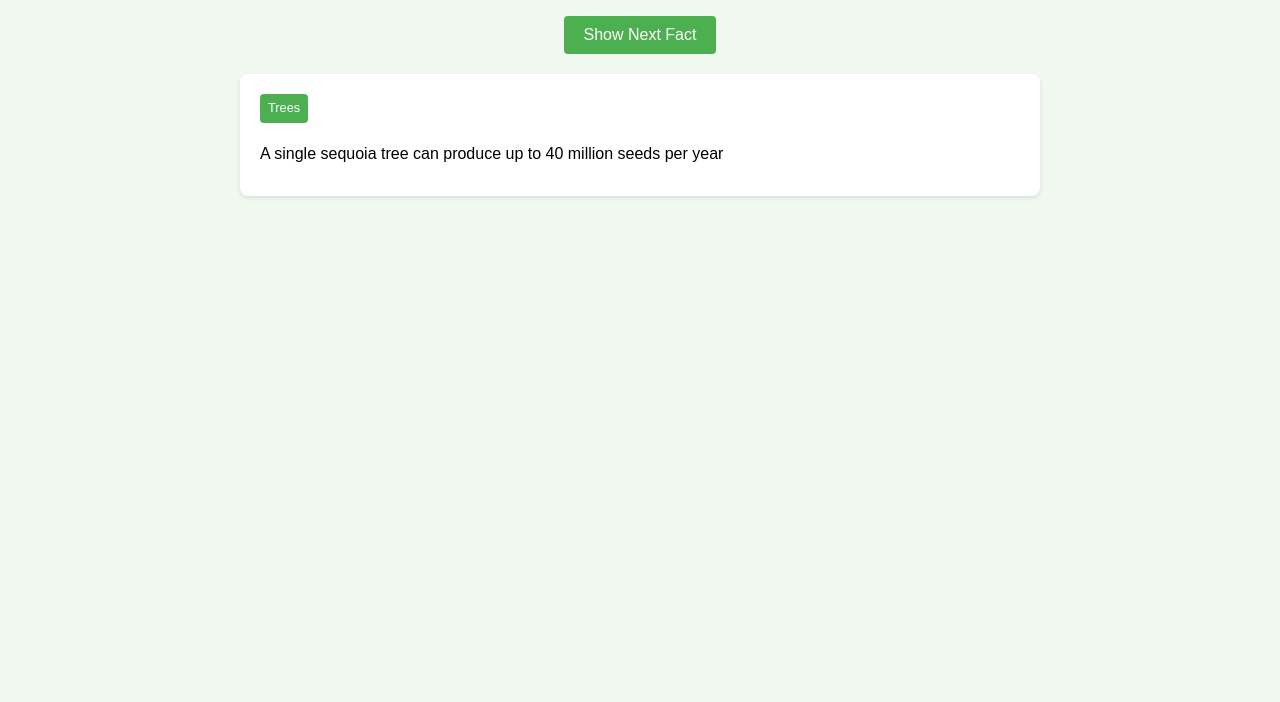
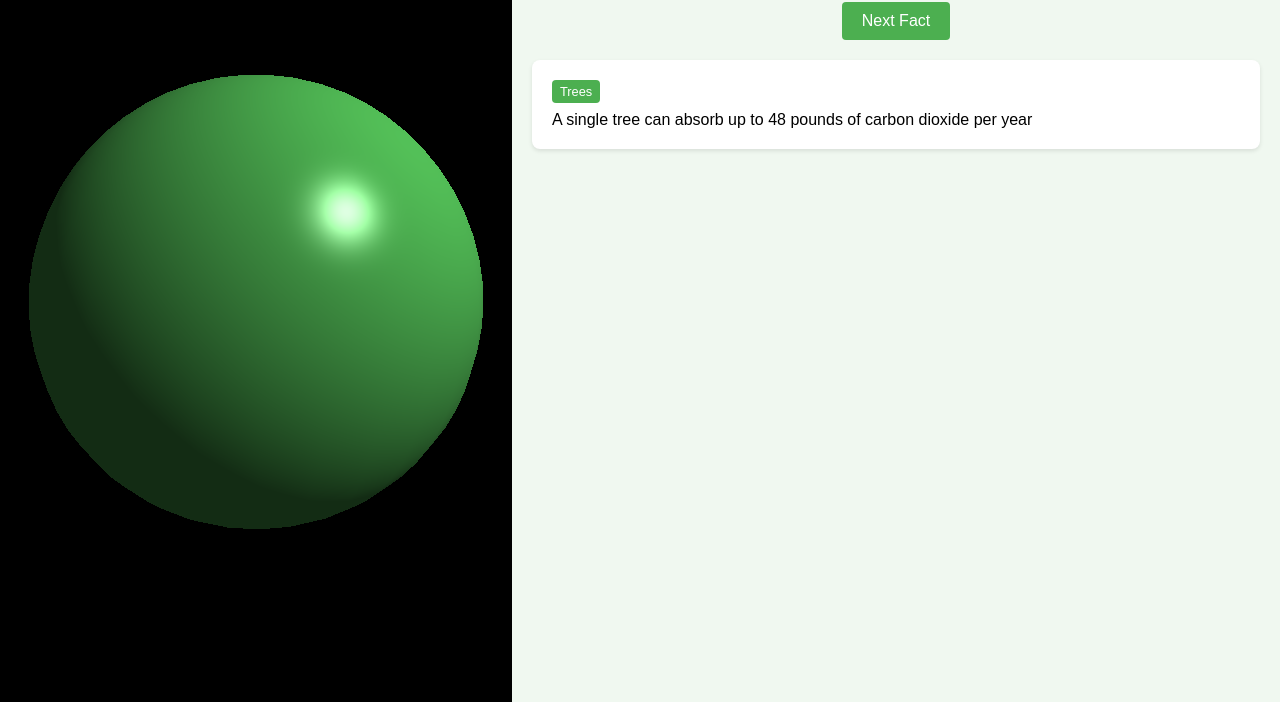
Before and after one commit to hitarth2123/Nature_facts, a plain HTML site: page index.html in a window 1280 px wide. Shown: the part 98-800 px from the top of the page. Drawn offline with nearby package versions, Linux system fonts and the light colour scheme.

Commit message:
natureupdate

```diff
--- a/index.html
+++ b/index.html
@@ -3,20 +3,28 @@
 <head>
     <meta charset="UTF-8">
     <meta name="viewport" content="width=device-width, initial-scale=1.0">
-    <title>Nature Facts</title>
+    <title>3D Nature Facts</title>
+    <script src="https://cdnjs.cloudflare.com/ajax/libs/three.js/r128/three.min.js"></script>
     <style>
-        /* Previous CSS styles remain the same */
         body {
+            margin: 0;
+            padding: 0;
             font-family: Arial, sans-serif;
-            line-height: 1.6;
-            margin: 0;
-            padding: 20px;
+            display: flex;
             background-color: #f0f8f0;
         }
 
-        .container {
-            max-width: 800px;
-            margin: 0 auto;
+        #canvas-container {
+            width: 40%;
+            height: 100vh;
+            position: fixed;
+            left: 0;
+        }
+
+        .content-container {
+            width: 60%;
+            margin-left: 40%;
+            padding: 20px;
         }
 
         h1 {
@@ -37,11 +45,6 @@
             border: none;
             border-radius: 4px;
             cursor: pointer;
-            transition: background-color 0.3s;
-        }
-
-        #next-fact-btn:hover {
-            background-color: #45a049;
         }
 
         .fact-card {
@@ -61,24 +64,54 @@
             font-size: 0.8em;
             margin-bottom: 8px;
         }
-
-        .fact-text {
-            margin: 10px 0;
-        }
     </style>
 </head>
 <body>
-    <div class="container">
-        <h1>Amazing Nature Facts</h1>
+    <div id="canvas-container"></div>
+    <div class="content-container">
+        <h1>3D Nature Facts</h1>
         <div class="button-section">
-            <button id="next-fact-btn">Show Next Fact</button>
+            <button id="next-fact-btn">Next Fact</button>
         </div>
         <div id="fact-container"></div>
     </div>
 
     <script>
+        // Three.js scene setup
+        const scene = new THREE.Scene();
+        const camera = new THREE.PerspectiveCamera(75, window.innerWidth * 0.4 / window.innerHeight, 0.1, 1000);
+        const renderer = new THREE.WebGLRenderer();
+        renderer.setSize(window.innerWidth * 0.4, window.innerHeight);
+        document.getElementById('canvas-container').appendChild(renderer.domElement);
+
+        // Create a simple Earth-like sphere
+        const geometry = new THREE.SphereGeometry(2, 32, 32);
+        const material = new THREE.MeshPhongMaterial({
+            color: 0x4CAF50,
+            shininess: 100
+        });
+        const sphere = new THREE.Mesh(geometry, material);
+        scene.add(sphere);
+
+        // Add lighting
+        const light = new THREE.PointLight(0xffffff, 1, 100);
+        light.position.set(10, 10, 10);
+        scene.add(light);
+        scene.add(new THREE.AmbientLight(0x404040));
+
+        camera.position.z = 5;
+
+        // Animation function
+        function animate() {
+            requestAnimationFrame(animate);
+            sphere.rotation.x += 0.001;
+            sphere.rotation.y += 0.002;
+            renderer.render(scene, camera);
+        }
+        animate();
+
+        // Nature facts functionality
         const natureFacts = {
-
     "nature_facts": [
         {
             "id": 1,
@@ -181,27 +214,19 @@
             "category": "Ecosystems"
         }
     ]
+};
 
 
-        };
+        let currentFactIndex = -1;
 
         document.addEventListener('DOMContentLoaded', function() {
             const factContainer = document.getElementById('fact-container');
             const nextFactBtn = document.getElementById('next-fact-btn');
-            let currentFactIndex = -1;
 
-            function getRandomFact() {
-                let newIndex;
-                do {
-                    newIndex = Math.floor(Math.random() * natureFacts.nature_facts.length);
-                } while (newIndex === currentFactIndex && natureFacts.nature_facts.length > 1);
+            function displayNextFact() {
+                currentFactIndex = (currentFactIndex + 1) % natureFacts.nature_facts.length;
+                const fact = natureFacts.nature_facts[currentFactIndex];
 
-                currentFactIndex = newIndex;
-                return natureFacts.nature_facts[currentFactIndex];
-            }
-
-            function displayFact() {
-                const fact = getRandomFact();
                 factContainer.innerHTML = `
                     <div class="fact-card">
                         <div class="fact-category">${fact.category}</div>
@@ -211,10 +236,19 @@
             }
 
             // Initial display
-            displayFact();
+            displayNextFact();
 
-            // Button click event listener
-            nextFactBtn.addEventListener('click', displayFact);
+            // Button click event
+            nextFactBtn.addEventListener('click', displayNextFact);
+        });
+
+        // Handle window resize
+        window.addEventListener('resize', function() {
+            const width = window.innerWidth * 0.4;
+            const height = window.innerHeight;
+            camera.aspect = width / height;
+            camera.updateProjectionMatrix();
+            renderer.setSize(width, height);
         });
     </script>
 </body>
```
Lines whose indentation alone changed are shown as unchanged.
